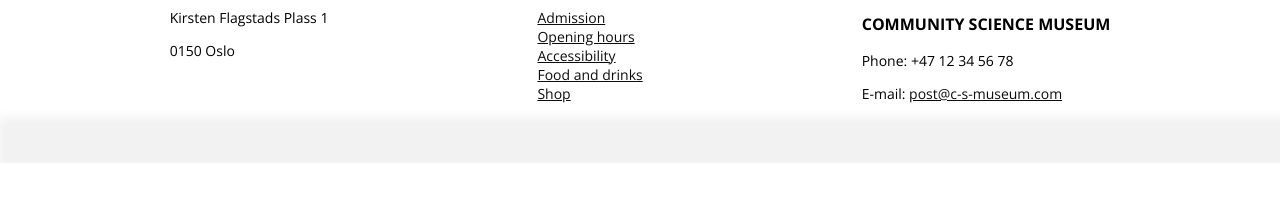
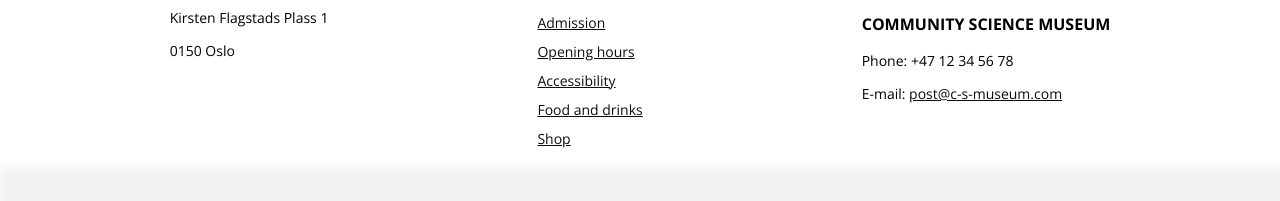
Before and after one commit to maritAndreassen/community-science-museum, a plain HTML site: page index.html in a window 1280 px wide. Shown: the part 1862-2063 px from the top of the page. Before the commit the page ends 2025 px from the top, so only its background shows below. Drawn offline with Linux system fonts and the light colour scheme.

Commit message:
Fix links in footer
- Remove / in links footer
- Add id to visit.html
- Styles improvements

```diff
--- a/index.html
+++ b/index.html
@@ -105,11 +105,11 @@
           <section class="footer-item-row">
             <h3>Links</h3>
             <ul>
-              <li><a href="/pages/visit.html/#admission">Admission</a></li>
-              <li><a href="/pages/visit.html/#openhours">Opening hours</a></li>
-              <li><a href="/pages/visit.html/#accessibility">Accessibility</a></li>
-              <li><a href="/pages/visit.html/#foodDrinks">Food and drinks</a></li>
-              <li><a href="/pages/visit.html/#shop">Shop</a></li>
+              <li><a href="/pages/visit.html#admission">Admission</a></li>
+              <li><a href="/pages/visit.html#openhours">Opening hours</a></li>
+              <li><a href="/pages/visit.html#accessibility">Accessibility</a></li>
+              <li><a href="/pages/visit.html#foodDrinks">Food and drinks</a></li>
+              <li><a href="/pages/visit.html#shop">Shop</a></li>
             </ul>
           </section>
           <section class="footer-item-row">
--- a/styles/styles.css
+++ b/styles/styles.css
@@ -37,7 +37,6 @@ a {
 
 a:hover {
   font-weight: bold;
-  padding: 0 2.5px 0 0;
 }
 
 a:focus {
@@ -140,6 +139,10 @@ footer {
 
 footer h2 {
   font-style: italic;
+}
+
+.footer-item-row li {
+  padding: 5px 0;
 }
 
 .grey-background {
@@ -324,10 +327,6 @@ ul {
     justify-content: space-between;
   }
 
-  .footer-item-row li {
-    padding: 5px 0;
-  }
-
   .text-position {
     text-align: center;
     position: unset;
```
Also changed, not shown: pages/events.html (+5 -5 lines), pages/explore.html (+5 -5 lines), pages/spaces.html (+5 -5 lines), pages/visit.html (+10 -10 lines).
